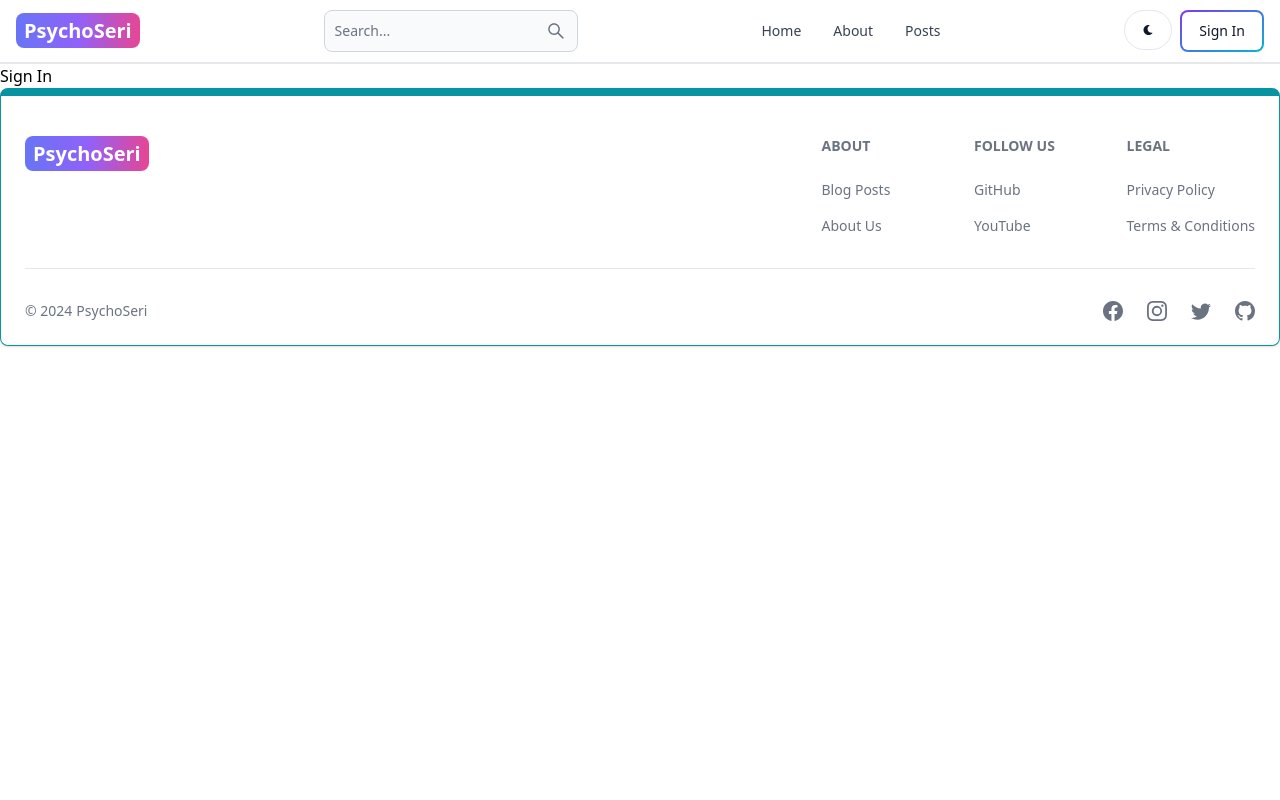
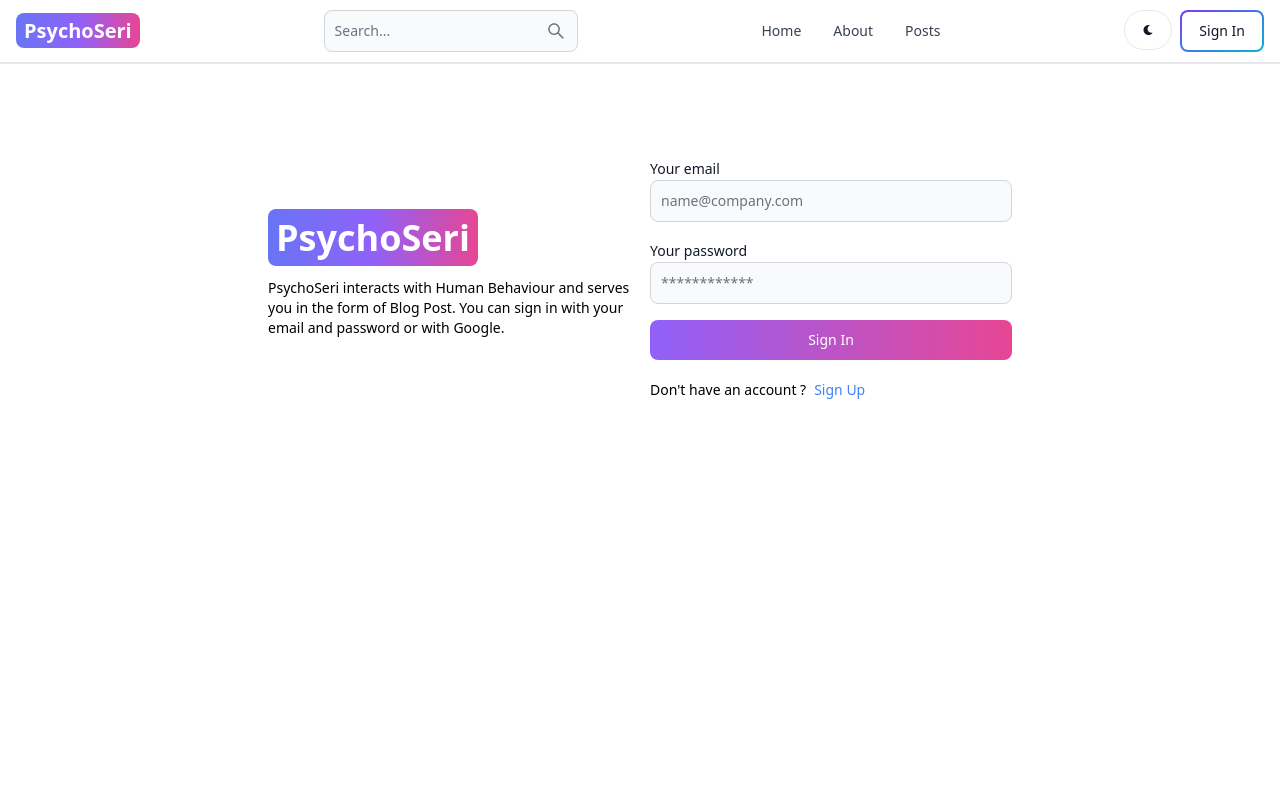
Before and after one commit to let-be-rohit/mern-blog, a React (Vite) app in the folder client/: page /signin in a window 1280 px wide. Shown: the top 800 px of the page. Built offline with nearby package versions, Linux system fonts and the light colour scheme.

Commit message:
complete signin page functionality

```diff
--- a/client/src/pages/Signin.jsx
+++ b/client/src/pages/Signin.jsx
@@ -1,11 +1,95 @@
-import React from 'react'
+import React, { useState } from 'react';
+import { Link, useNavigate } from 'react-router-dom';
+import { Label, Button, TextInput, Alert, Spinner } from 'flowbite-react';
 
-function Signin() {
+export default function Signin() {
+  const [formData, setFormData] = useState({});
+  const [errorMessage, setErrorMessage] = useState(null);
+  const [loading, setLoading] = useState(false);
+  const navigate = useNavigate();
+  const handleChange = (e) => {
+    setFormData({ ...formData, [e.target.id]: e.target.value.trim()});
+  };
+  const handleSubmit = async (e) => {
+    e.preventDefault();
+    if(!formData.email || !formData.password){
+      return setErrorMessage('Please fill out all fields.');
+    }
+    try {
+      setLoading(true);
+      setErrorMessage(null);
+      const res = await fetch('/api/auth/signin', {
+        method: 'POST',
+        headers: { 'Content-Type': 'application/json' },
+        body: JSON.stringify(formData),
+      });
+      const data = await res.json();
+      if(data.success === false){
+        return setErrorMessage(data.message);
+      }
+      setLoading(false);
+      if(res.ok){
+        navigate('/')
+      }
+    } catch (error) {
+      setErrorMessage(error.message);
+      setLoading(false);
+    }
+  };
   return (
-    <div>
-      Sign In
+    <div className='min-h-screen mt-20'>
+      <div className='flex p-3 max-w-3xl mx-auto flex-col md:flex-row md:items-center gap-5'>
+        {/* Left */}
+        <div className='flex-1'>
+        <Link to='/' className='font-bold dark:text-white text-4xl'>
+            <span className='px-2 py-1 bg-gradient-to-r from-indigo-500 via-purple-500 to-pink-500
+            rounded-lg text-white'>
+                PsychoSeri
+            </span>
+        </Link>
+        <p className='text-sm mt-5'>
+          PsychoSeri interacts with Human Behaviour and serves you
+          in the form of Blog Post. You can sign in with your
+          email and password or with Google.
+        </p>
+        </div>
+        {/* Right */}
+        <div className='flex-1'>
+          <form className='flex flex-col gap-4' onSubmit={handleSubmit}>
+            <div>
+              <Label value='Your email' />
+              <TextInput type='email' placeholder='name@company.com' id='email' onChange={handleChange} />
+            </div>
+            <div>
+              <Label value='Your password' />
+              <TextInput type='password' placeholder='************' id='password' onChange={handleChange} />
+            </div>
+            <Button gradientDuoTone='purpleToPink' type='submit' disabled={loading}>
+              {
+                loading ? (
+                  <>
+                    <Spinner size='sm' />
+                    <span className='pl-3'>Loading...</span>
+                  </>
+                ) : 'Sign In'
+              }
+            </Button>
+          </form>
+          <div className='flex gap-2 text-sm mt-5'>
+            <span>Don't have an account ?</span>
+            <Link to='/signup' className='text-blue-500'>
+              Sign Up
+            </Link>
+          </div>
+          {
+            errorMessage && (
+              <Alert className='mt-5' color='failure'>
+                {errorMessage}
+              </Alert>
+            )
+          }
+        </div>
+      </div>
     </div>
   )
 }
-
-export default Signin
```
